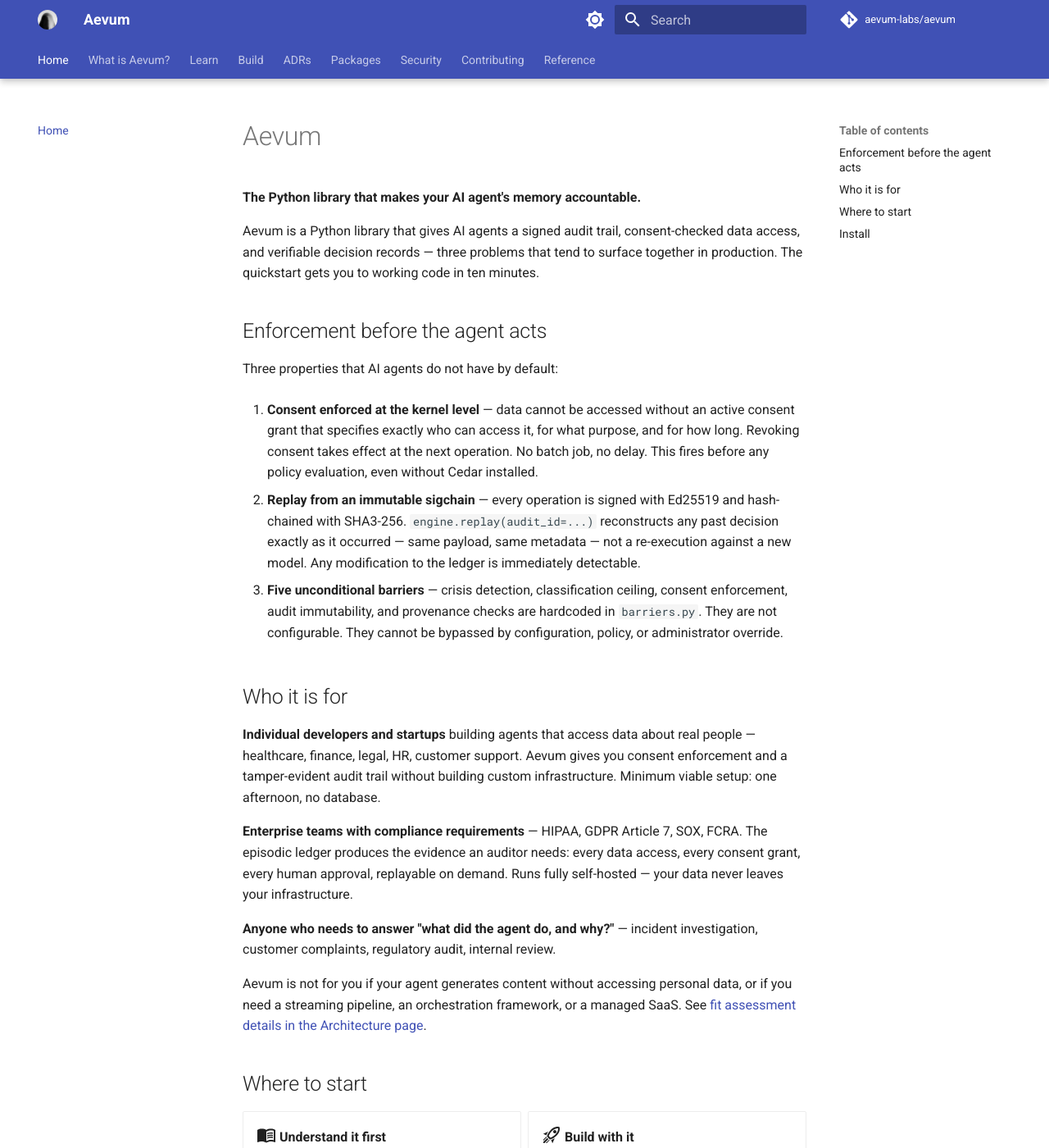
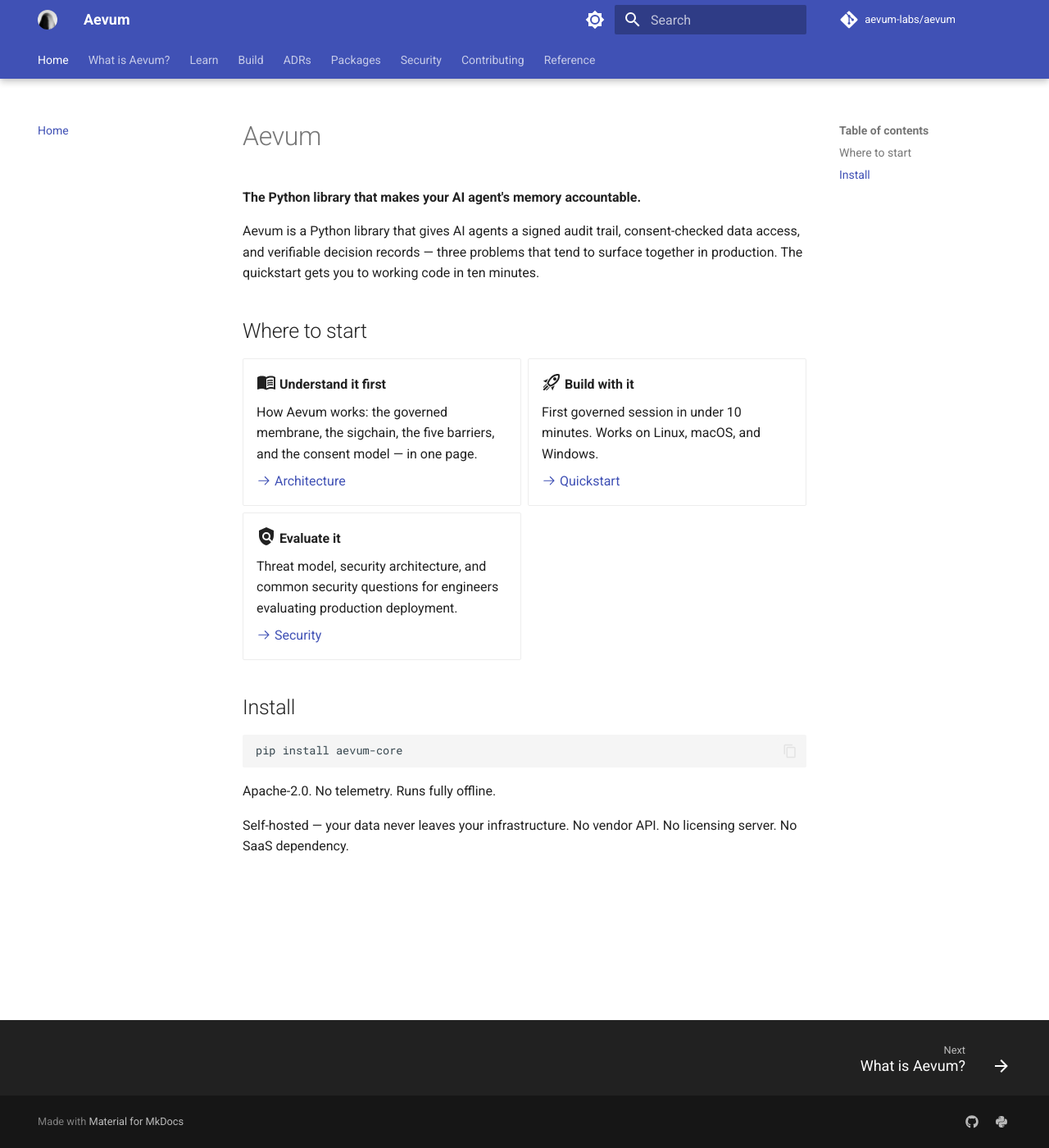
Before and after one commit to aevum-labs/aevum, an MkDocs documentation site: the page built from docs/index.md, in a window 1280 px wide and 1400 px high. Shown: the whole window at 82% size. Built offline with MkDocs 1.6.1 and Material for MkDocs 9.7.7, drawn with Linux system fonts in a browser that asks for light colours; plug-ins that fetch from the network failed and are left out; comment, search, counter and statistics services are not loaded.

Commit message:
docs: seam smoothing pass — remove overlap, improve flow
docs/index.md:
  - Removed 'Enforcement before the agent acts' section (3 numbered items)
  - Removed 'Who it is for' section
  - Home page is now lobby-only: tagline, install, 4 cards, open source

docs/product/what-is-aevum.md:
  - Slimmed 'How it works' from 4 numbered steps to 2 sentences + link
  - Steps duplicated How It Works concept page; now correctly signposts to it

docs/guides/non-enterprise.md:
  - Added Compliance and legal team section after AI/ML engineer section

https://claude.ai/code/session_011eZMsoxB9gsj1ZT3VZ8RJr

```diff
--- a/docs/index.md
+++ b/docs/index.md
@@ -11,46 +11,6 @@ Aevum is a Python library that gives AI agents a signed audit trail,
 consent-checked data access, and verifiable decision records —
 three problems that tend to surface together in production. The quickstart
 gets you to working code in ten minutes.
-
-## Enforcement before the agent acts
-
-Three properties that AI agents do not have by default:
-
-1. **Consent enforced at the kernel level** — data cannot be accessed without
-   an active consent grant that specifies exactly who can access it, for what
-   purpose, and for how long. Revoking consent takes effect at the next operation.
-   No batch job, no delay. This fires before any policy evaluation, even without
-   Cedar installed.
-
-2. **Replay from an immutable sigchain** — every operation is signed with Ed25519
-   and hash-chained with SHA3-256. `engine.replay(audit_id=...)` reconstructs
-   any past decision exactly as it occurred — same payload, same metadata — not
-   a re-execution against a new model. Any modification to the ledger is
-   immediately detectable.
-
-3. **Five unconditional barriers** — crisis detection, classification ceiling, consent
-   enforcement, audit immutability, and provenance checks are hardcoded in
-   `barriers.py`. They are not configurable. They cannot be bypassed by
-   configuration, policy, or administrator override.
-
-## Who it is for
-
-**Individual developers and startups** building agents that access data about
-real people — healthcare, finance, legal, HR, customer support. Aevum gives
-you consent enforcement and a tamper-evident audit trail without building
-custom infrastructure. Minimum viable setup: one afternoon, no database.
-
-**Enterprise teams with compliance requirements** — HIPAA, GDPR Article 7,
-SOX, FCRA. The episodic ledger produces the evidence an auditor needs: every
-data access, every consent grant, every human approval, replayable on demand.
-Runs fully self-hosted — your data never leaves your infrastructure.
-
-**Anyone who needs to answer "what did the agent do, and why?"** — incident
-investigation, customer complaints, regulatory audit, internal review.
-
-Aevum is not for you if your agent generates content without accessing personal
-data, or if you need a streaming pipeline, an orchestration framework, or a
-managed SaaS. See [fit assessment details in the Architecture page](/learn/architecture/).
 
 ## Where to start
 
```
Also changed, not shown: docs/guides/non-enterprise.md (+30 -0 lines), docs/product/what-is-aevum.md (+4 -16 lines).
